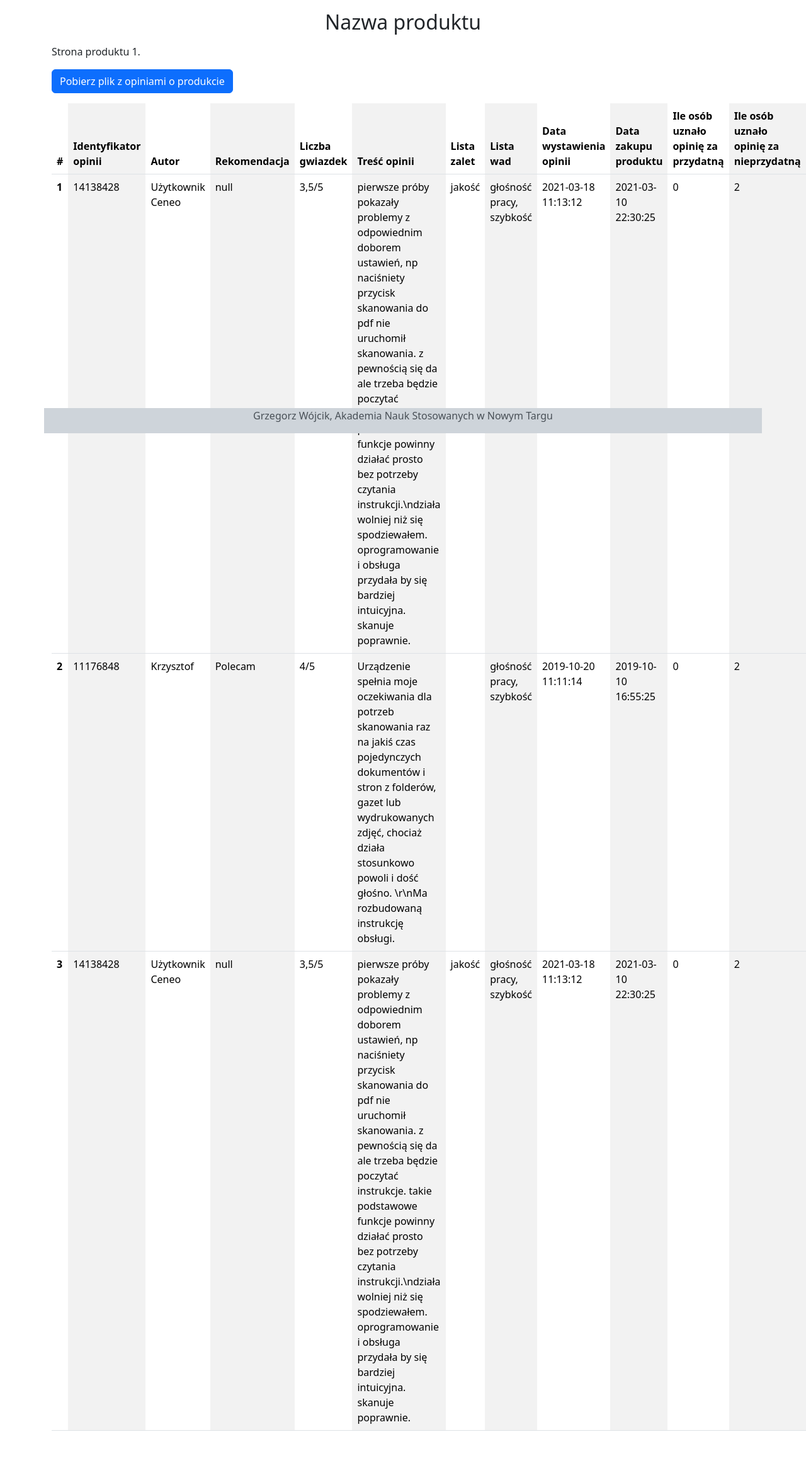
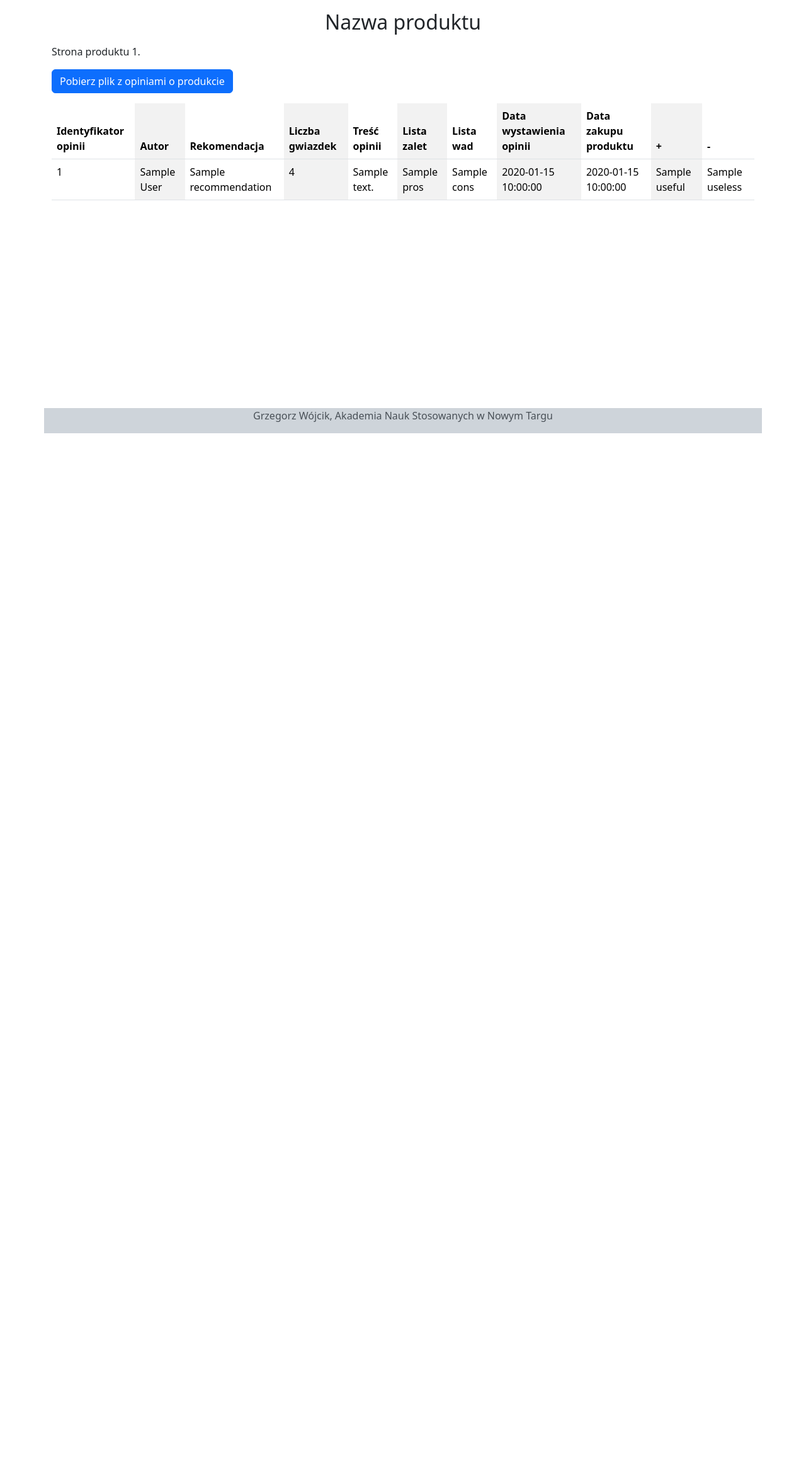
Before and after one commit to grzegorzans/CeneoWebScraper, a Flask app: template app/templates/product.html.jinja in a window 1280 px wide. Shown: the part 112-2432 px from the top of the page at 63% size. After the commit the page ends 800 px from the top, so only its background shows below. Run offline with Flask 3, Linux system fonts and the light colour scheme; the template is opened without the code that fills it: most values are stand-ins (such as "Sample title", 1, 10 or a date in 2020).

Commit message:
Products and product routes

```diff
--- a/app/templates/product.html.jinja
+++ b/app/templates/product.html.jinja
@@ -8,7 +8,6 @@ Nazwa produktu
 <table class="table table-striped-columns mt-3 mb-5">
     <thead>
         <tr>
-            <th scope="col">#</th>
             <th scope="col">Identyfikator opinii</th>
             <th scope="col">Autor</th>
             <th scope="col">Rekomendacja</th>
@@ -18,135 +17,26 @@ Nazwa produktu
             <th scope="col">Lista wad</th>
             <th scope="col">Data wystawienia opinii</th>
             <th scope="col">Data zakupu produktu</th>
-            <th scope="col">Ile osób uznało opinię za przydatną</th>
-            <th scope="col">Ile osób uznało opinię za nieprzydatną</th>
+            <th scope="col">+</th>
+            <th scope="col">-</th>
         </tr>
     </thead>
     <tbody>
-        <tr>
-            <th scope="row">1</th>
-            <td>14138428</td>
-            <td>Użytkownik Ceneo</td>
-            <td>null</td>
-            <td>3,5/5</td>
-            <td>pierwsze próby pokazały problemy z odpowiednim doborem ustawień, np naciśniety przycisk skanowania do pdf nie uruchomił skanowania. z pewnością się da ale trzeba będzie poczytać instrukcje. takie podstawowe funkcje powinny działać prosto bez potrzeby czytania instrukcji.\ndziała wolniej niż się spodziewałem. oprogramowanie i obsługa przydała by się bardziej intuicyjna. skanuje poprawnie.</td>
-            <td>jakość</td>
-            <td>głośność pracy, szybkość</td>
-            <td>2021-03-18 11:13:12</td>
-            <td>2021-03-10 22:30:25</td>
-            <td>0</td>
-            <td>2</td>
-        </tr>
-        <tr>
-            <th scope="row">2</th>
-            <td>11176848</td>
-            <td>Krzysztof</td>
-            <td>Polecam</td>
-            <td>4/5</td>
-            <td>Urządzenie spełnia moje oczekiwania dla potrzeb skanowania raz na jakiś czas pojedynczych dokumentów i stron z folderów, gazet lub wydrukowanych zdjęć, chociaż działa stosunkowo powoli i dość głośno. \r\nMa rozbudowaną instrukcję obsługi.</td>
-            <td></td>
-            <td>głośność pracy, szybkość</td>
-            <td>2019-10-20 11:11:14</td>
-            <td>2019-10-10 16:55:25</td>
-            <td>0</td>
-            <td>2</td>
-        </tr>
-        <tr>
-            <th scope="row">3</th>
-            <td>14138428</td>
-            <td>Użytkownik Ceneo</td>
-            <td>null</td>
-            <td>3,5/5</td>
-            <td>pierwsze próby pokazały problemy z odpowiednim doborem ustawień, np naciśniety przycisk skanowania do pdf nie uruchomił skanowania. z pewnością się da ale trzeba będzie poczytać instrukcje. takie podstawowe funkcje powinny działać prosto bez potrzeby czytania instrukcji.\ndziała wolniej niż się spodziewałem. oprogramowanie i obsługa przydała by się bardziej intuicyjna. skanuje poprawnie.</td>
-            <td>jakość</td>
-            <td>głośność pracy, szybkość</td>
-            <td>2021-03-18 11:13:12</td>
-            <td>2021-03-10 22:30:25</td>
-            <td>0</td>
-            <td>2</td>
-        </tr>
-        <tr>
+        {% for opinion in opinions %}
+          <tr>
+              <td>{{opinion.opinion_id}}</td>
+              <td>{{opinion.author}}</td>
+              <td>{{opinion.recommendation}}</td>
+              <td>{{opinion.stars}}</td>
+              <td>{{opinion.content}}</td>
+              <td>{{opinion.pros}}</td>
+              <td>{{opinion.cons}}</td>
+              <td>{{opinion.post_date}}</td>
+              <td>{{opinion.purchase_date}}</td>
+              <td>{{opinion.useful}}</td>
+              <td>{{opinion.useless}}</td>
+          </tr>
+        {% endfor %}
     </tbody>
 </table>
-<!--
-<table class="table table-striped table-bordered">
-    <thead>
-      <tr>
-        <th scope="col">#</th>
-        <th scope="col">Identyfikator opinii</th>
-        <th scope="col">Autor</th>
-        <th scope="col">Rekomendacja</th>
-        <th scope="col">Liczba gwiazdek</th>
-        <th scope="col">Data wystawienia opinii</th>
-        <th scope="col">Data zakupu produktu</th>
-        <th scope="col">Ile osób uznało opinię za przydatną</th>
-        <th scope="col">Ile osób uznało opinię za nieprzydatną</th>
-      </tr>
-    </thead>
-    <tbody>
-      <tr>
-        <th scope="row">1</th>
-        <td>3123123</td>
-        <td>Otto</td>
-        <td>polecam</td>
-        <td>4/5</td>
-        <td>2016-08-29 17:06:10</td>
-        <td>2016-08-29 17:06:10</td>
-        <td>1</td>
-        <td>2</td>
-      </tr>
-      <tr>
-        <td colspan="9">
-          <table class="table mb-0">
-            <thead>
-              <tr>
-                <th scope="col">Treść opinii</th>
-                <th scope="col">Lista zalet</th>
-                <th scope="col">Lista wad</th>
-              </tr>
-            </thead>
-            <tbody>
-              <tr>
-                <th>Urządzenie spełnia moje oczekiwania dla potrzeb skanowania raz na jakiś czas pojedynczych dokumentów i stron z folderów, gazet lub wydrukowanych zdjęć, chociaż działa stosunkowo powoli i dość głośno. Ma rozbudowaną instrukcję obsługi.</th>
-                <td></td>
-                <td>głośność pracy, szybkość</td>
-              </tr>
-            </tbody>
-          </table>
-        </td>
-      </tr>
-      <tr>
-        <th scope="row">2</th>
-        <td>3956932</td>
-        <td>Użytkownik Ceneo</td>
-        <td>Polecam</td>
-        <td>5/5</td>
-        <td>2016-09-16 16:29:21</td>
-        <td>2016-08-29 17:06:10</td>
-        <td>1</td>
-        <td>0</td>
-      </tr>
-      <tr>
-        <td colspan="9">
-          <table class="table mb-0">
-            <thead>
-              <tr>
-                <th scope="col">Treść opinii</th>
-                <th scope="col">Lista zalet</th>
-                <th scope="col">Lista wad</th>
-              </tr>
-            </thead>
-            <tbody>
-              <tr>
-                <th>Prosty szybki i łatwy w obsłudze skaner. Idealny do prac domowych i w małym biurze.</th>
-                <td>głośność pracy, jakość, szybkość</td>
-                <td></td>
-              </tr>
-            </tbody>
-          </table>
-        </td>
-      </tr>
-    </tbody>
-  </table>
--->
 {% endblock content %}
```
Also changed, not shown: app/routes.py (+61 -2 lines), app/templates/products.html.jinja (+8 -39 lines), requirements.txt (+14 -0 lines), 1 other file.
